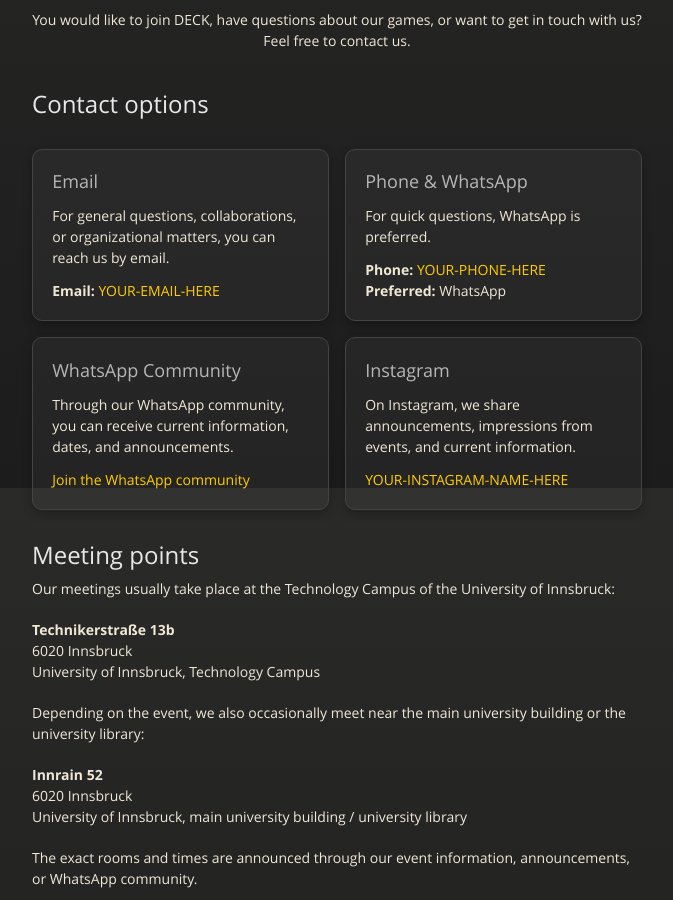
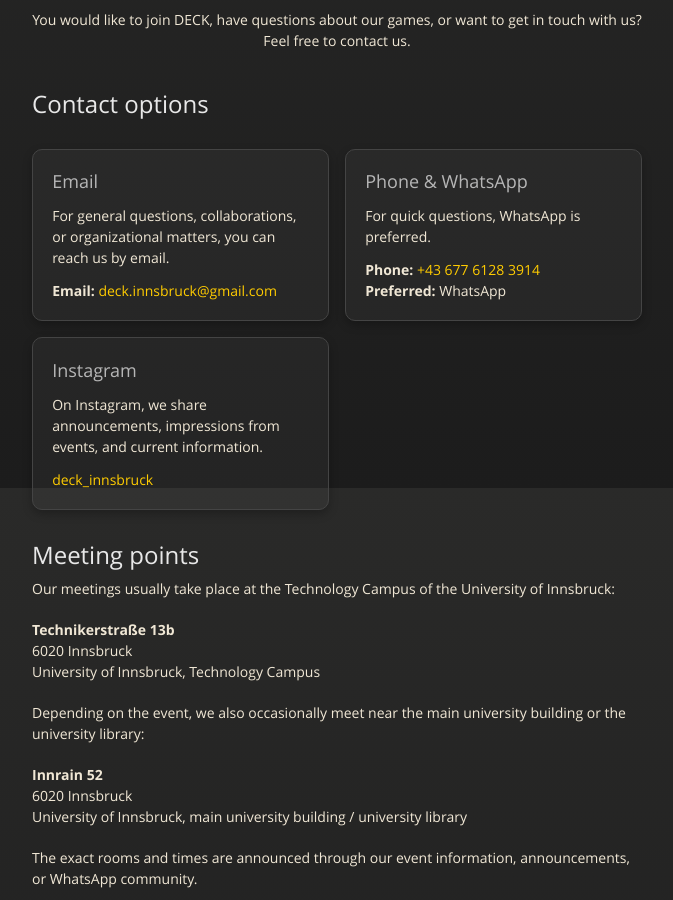
Before and after one commit to deck-innsbruck/deck-innsbruck.github.io, a Jekyll site: the page built from en/contact.md, in a window 1280 px wide and 900 px high, scrolled down 412 px. Shown: the whole window, without its empty margins (303-976 px from the left). Built offline with Jekyll 4.4.1, drawn with Linux system fonts in a browser that asks for light colours.

Commit message:
feat: contact added contacts

```diff
--- a/en/contact.md
+++ b/en/contact.md
@@ -21,7 +21,7 @@
       For general questions, collaborations, or organizational matters, you can reach us by email.
     </p>
     <p>
-      <strong>Email:</strong> <a href="mailto:YOUR-EMAIL-HERE">YOUR-EMAIL-HERE</a>
+      <strong>Email:</strong> <a href="mailto:deck.innsbruck@gmail.com">deck.innsbruck@gmail.com</a>
     </p>
   </div>
 
@@ -31,18 +31,8 @@
       For quick questions, WhatsApp is preferred.
     </p>
     <p>
-      <strong>Phone:</strong> <a href="tel:YOUR-PHONE-HERE">YOUR-PHONE-HERE</a><br>
+      <strong>Phone:</strong> <a href="tel:+4367761283914">+43 677 6128 3914</a><br>
       <strong>Preferred:</strong> WhatsApp
-    </p>
-  </div>
-
-  <div class="deck-card">
-    <h3>WhatsApp Community</h3>
-    <p>
-      Through our WhatsApp community, you can receive current information, dates, and announcements.
-    </p>
-    <p>
-      <a href="YOUR-WHATSAPP-LINK-HERE">Join the WhatsApp community</a>
     </p>
   </div>
 
@@ -52,7 +42,7 @@
       On Instagram, we share announcements, impressions from events, and current information.
     </p>
     <p>
-      <a href="YOUR-INSTAGRAM-LINK-HERE">YOUR-INSTAGRAM-NAME-HERE</a>
+      <a href="https://www.instagram.com/deck_innsbruck?igsh=MXY5NGFyZWFud2RmMQ==">deck_innsbruck</a>
     </p>
   </div>
 </div>
```
Also changed, not shown: contact.md (+3 -13 lines).
